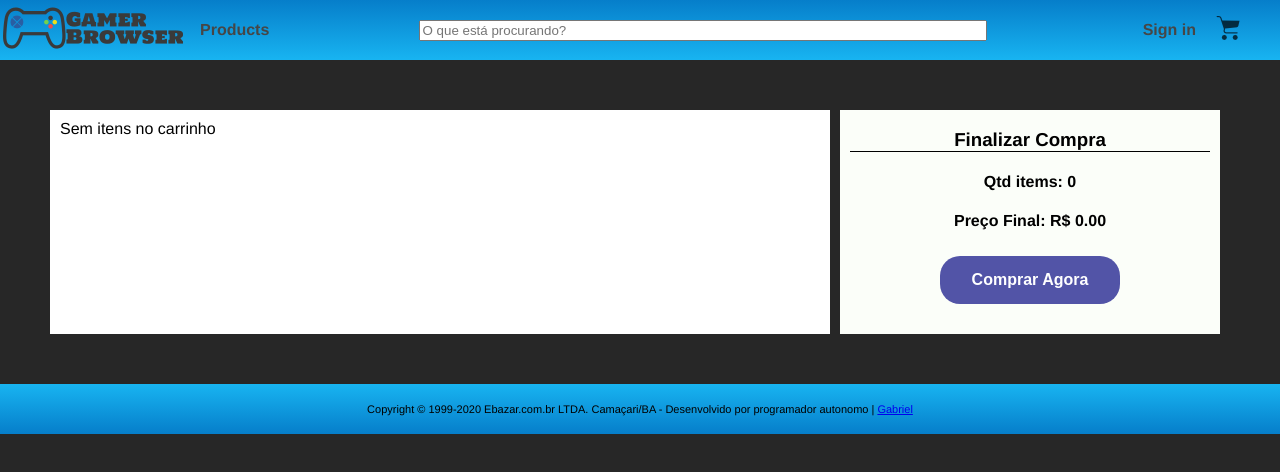
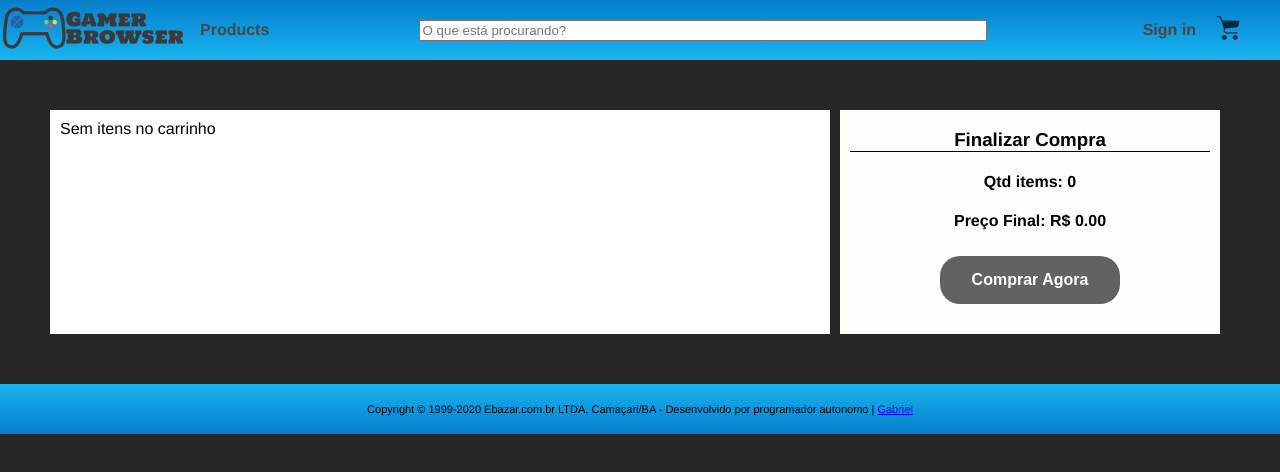
Before and after one commit to GabrielBrotas/ecommerce-backend, a React (Create React App) app in the folder frontend/: page /Cart in a window 1280 px wide. Shown: the top 472 px of the page. Built offline with nearby package versions, Linux system fonts and the light colour scheme.

Commit message:
carousel fix

```diff
--- a/frontend/src/screens/home.js
+++ b/frontend/src/screens/home.js
@@ -49,12 +49,13 @@ function HomePage() {
         const windowSize = verifyWindowSize()
 
         if(counter < qtyImages - 1 ) {
-            carouselSlide.style.transform = 'translateX(' + (-windowSize * counter) +'px)'
             setCounter(counter+1);
+            carouselSlide.style.transform = 'translateX(' + (-windowSize * (counter + 1)) +'px)'
+
 
         } else {
             setCounter(0)
-            carouselSlide.style.transform = 'translateX(' + (windowSize * 1) +'px)'
+            carouselSlide.style.transform = 'translateX(0px)'
         }
 
     }
@@ -66,11 +67,11 @@ function HomePage() {
 
         if(counter > 0) {
             setCounter(counter-1);
-            carouselSlide.style.transform = 'translateX(' + (windowSize + ((-counter+1) * windowSize)) +'px)'
+            carouselSlide.style.transform = 'translateX(' + (windowSize + ((-counter) * windowSize)) +'px)'
 
         } else {
             setCounter(qtyImages - 1)
-            carouselSlide.style.transform = 'translateX(' + (-windowSize * (counter + 1)) +'px)'
+            carouselSlide.style.transform = 'translateX(' + (-windowSize * (qtyImages-1)) +'px)'
         }
 
     }
--- a/frontend/src/screens/shoppingCart.js
+++ b/frontend/src/screens/shoppingCart.js
@@ -9,6 +9,9 @@ function Cart(props) {
 
     const cart = useSelector(state => state.cartList)
     const {cartItems} = cart
+
+    const userSignin = useSelector(state => state.userSignin)
+    const {userInfo} = userSignin
 
     // pegear o id e a quantidade caso tenha
     const url = props.location.search
@@ -70,7 +73,13 @@ function Cart(props) {
                 <h3>Finalizar Compra</h3>
                 <h4>Qtd items: {cartItems.reduce( (accumulator, currentValue) => accumulator + currentValue.qty, 0)}</h4>
                 <h4>Preço Final: R$ {(cartItems.reduce( (accumulator, currentValue) => accumulator + currentValue.price * currentValue.qty, 0)).toFixed(2)}</h4>
-                <button className="button-buy">Comprar Agora</button>
+                {cartItems.length > 0 ?
+                  userInfo ? <button onClick={() => alert('tem')} className="button-buy">Comprar Agora</button> :
+                  <button onClick={() => props.history.push('/signin')} className="button-buy">Comprar Agora</button>
+                :
+                <button className="button-buy" style={{backgroundColor: '#626263'}} disabled>Comprar Agora</button>
+                }
+
 
             </div>
 
--- a/frontend/src/styles/index.css
+++ b/frontend/src/styles/index.css
@@ -17,19 +17,20 @@
 .slide-container {
     display: flex;
     transition: 0.5s ease-in-out;
-    transform: translateX(1500px);
-
-
+    display: -webkit-box;
 }
 
 .carousel-slide{
     opacity: .8;
-
+    /* width: max-content; */
 }
 
 .image-content{
     display: flex;
+}
 
+.image-content img{
+    width: 100%;
 }
 
 .arrows-div{
```
